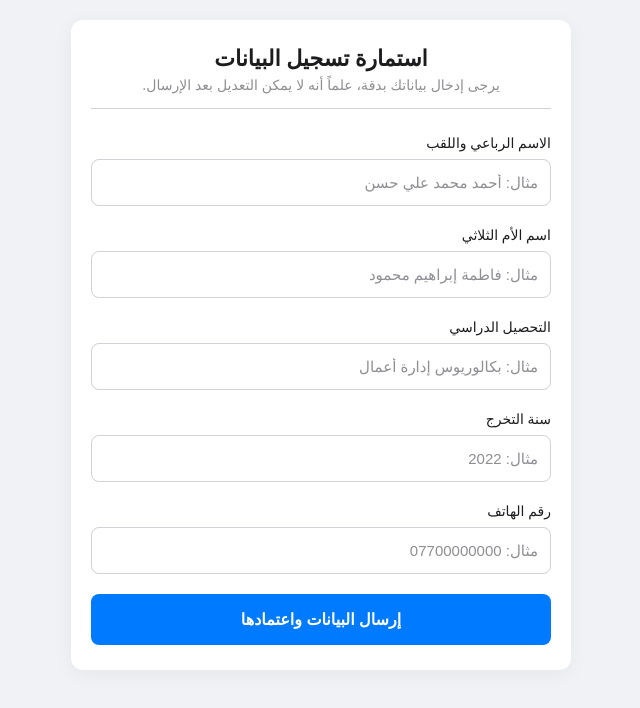
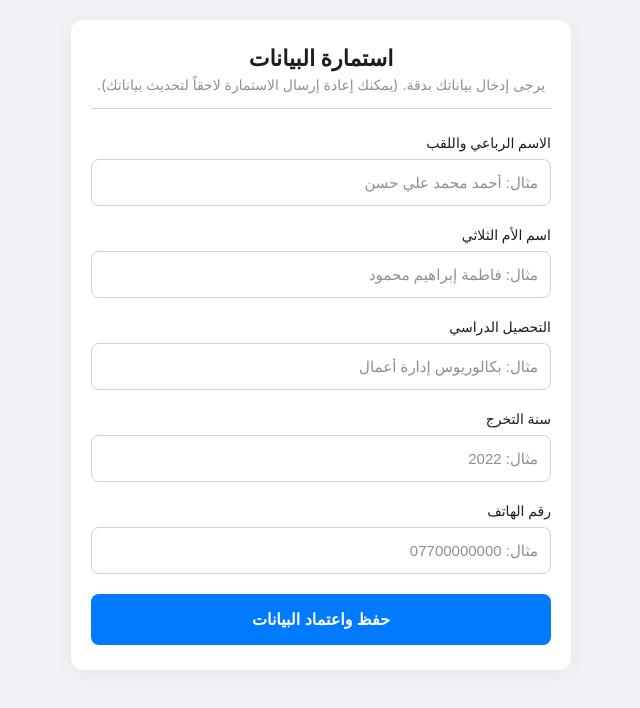
Before and after one commit to SIRIS9/sheet, a plain HTML site: page index.html in a window 1280 px wide. Shown: the whole page, without its empty margins (319-959 px from the left). Drawn offline with Linux system fonts and the light colour scheme; a script that the page names is missing.

Commit message:
Update index.html

```diff
--- a/index.html
+++ b/index.html
@@ -3,7 +3,7 @@
 <head>
     <meta charset="UTF-8">
     <meta name="viewport" content="width=device-width, initial-scale=1.0, maximum-scale=1.0, user-scalable=no">
-    <title>بوابة التسجيل</title>
+    <title>بوابة التسجيل الإلكتروني</title>
     <script src="https://telegram.org/js/telegram-web-app.js"></script>
     <style>
         :root {
@@ -87,7 +87,6 @@
             color: var(--hint-color);
         }
 
-        /* تعديل الزر ليصبح مرئياً وجذاباً بدلاً من إخفائه */
         button[type="submit"] {
             display: block;
             width: 100%;
@@ -112,8 +111,8 @@
 
     <div class="container">
         <div class="header">
-            <h2>استمارة تسجيل البيانات</h2>
-            <p>يرجى إدخال بياناتك بدقة، علماً أنه لا يمكن التعديل بعد الإرسال.</p>
+            <h2>استمارة البيانات</h2>
+            <p>يرجى إدخال بياناتك بدقة. (يمكنك إعادة إرسال الاستمارة لاحقاً لتحديث بياناتك).</p>
         </div>
 
         <form id="registrationForm">
@@ -142,7 +141,7 @@
                 <input type="tel" id="phone" placeholder="مثال: 07700000000" required dir="ltr" style="text-align: right;">
             </div>
 
-            <button type="submit" id="submitBtn">إرسال البيانات واعتمادها</button>
+            <button type="submit" id="submitBtn">حفظ واعتماد البيانات</button>
         </form>
     </div>
 
@@ -152,9 +151,8 @@
 
         const form = document.getElementById('registrationForm');
 
-        // ربط الإرسال بالزر الموجود داخل الصفحة بدلاً من زر تيليجرام
         form.addEventListener('submit', function(event) {
-            event.preventDefault(); // منع إعادة تحميل الصفحة
+            event.preventDefault();
 
             if(form.checkValidity()) {
                 const data = {
@@ -165,7 +163,6 @@
                     phone: document.getElementById('phone').value.trim()
                 };
 
-                // إرسال البيانات للبوت
                 tg.sendData(JSON.stringify(data));
             } else {
                 tg.HapticFeedback.notificationOccurred('error');
```
